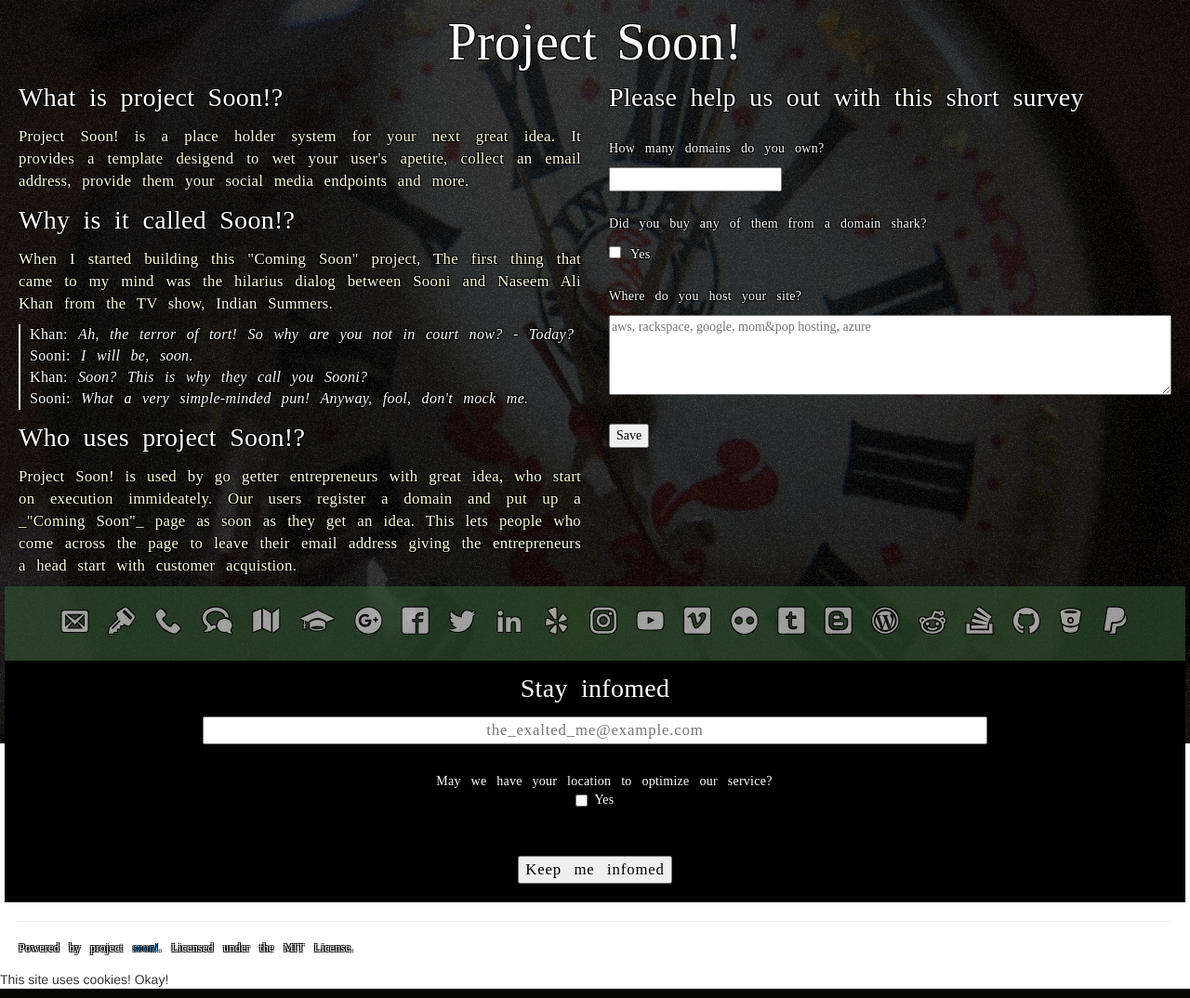
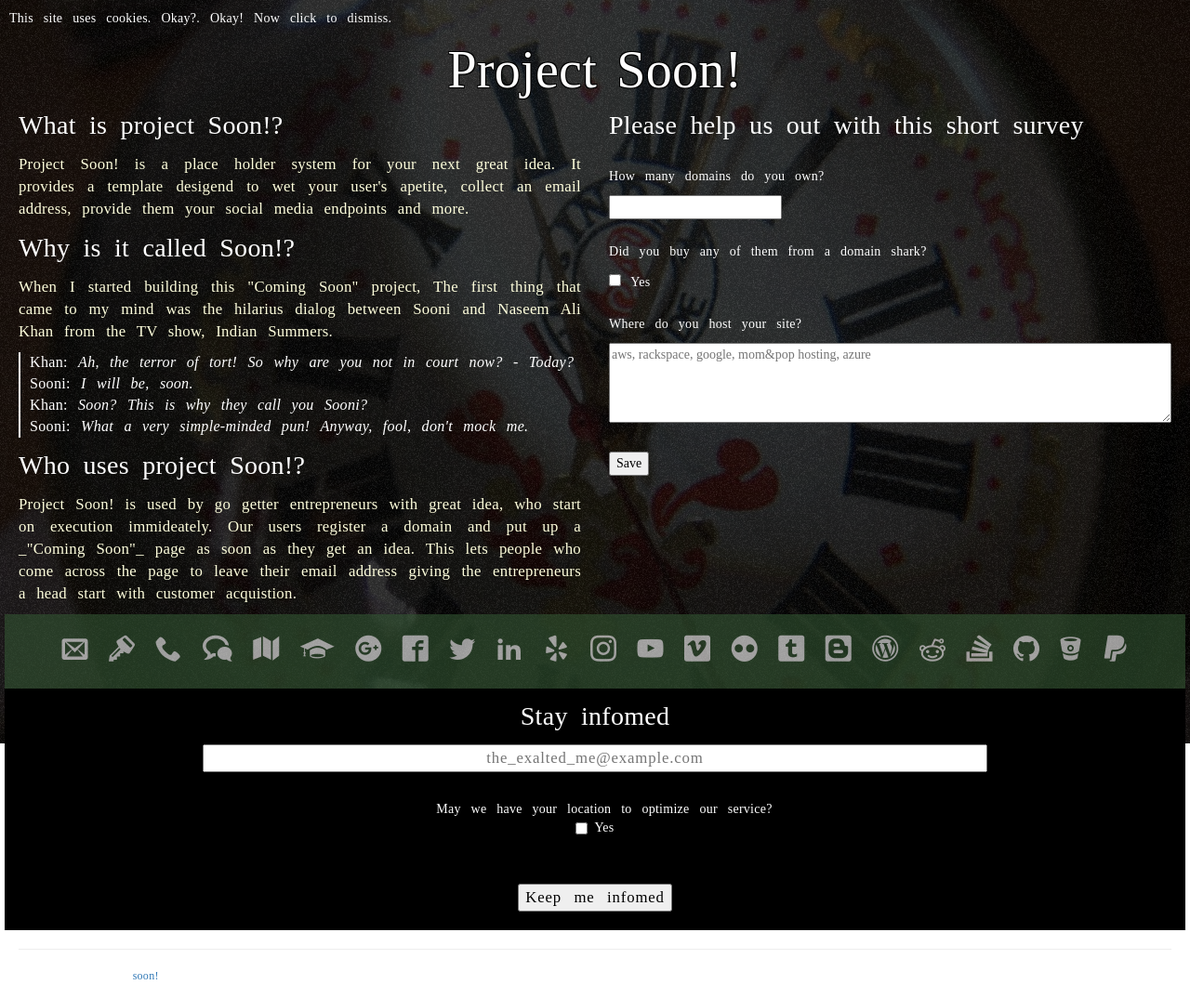
Before and after one commit to lordloh/sooni, a PHP site: page / in a window 1280 px wide. Shown: the whole page at 93% size. Run offline with PHP 8.4, Linux system fonts and the light colour scheme; some libraries are stand-ins or nearby versions; some web fonts are replaced.

Commit message:
Cookie Bar & jQuery UI

```diff
--- a/index.php
+++ b/index.php
@@ -162,8 +162,11 @@
         <div id="bg_image" class="full_screen"></div>
         <div id="black_box" class="full_screen"></div>
         <div id="noise_box" class="full_screen"></div>
-        <div id="clear_box" class="container-fluid ruqaa_font outline">
+        <div id="clear_box" class="container-fluid ruqaa_font">
             <div class="row">
+                <div class="col-md-12 col-lg-12 col-sm-12 col-xs-12 ui-state-highlight style" id="cookie_bar" style="padding:5px">
+                    <span class="ui-icon ui-icon-info"></span>This site uses cookies. Okay?. Okay! Now click to dismiss.
+                </div>
                 <div class="col-md-12 col-lg-12 col-sm-12 col-xs-12 center">
                     <span class="size_6 outline heading_1">Project Soon!</span>
                 </div>
@@ -228,12 +231,14 @@
                 </div>
             </div>
         </div>
-        <div class="cokie_bar">This site uses cookies! Okay!</div>
         <script src="https://ajax.googleapis.com/ajax/libs/jquery/3.1.1/jquery.min.js"></script>
         <script src="jqui/jquery-ui.js"></script>
         <script>
             var k;
             $(document).ready(function(){
+                $("#cookie_bar").click(function(){
+                    $(this).hide();
+                });
                 $("#submit_email").click(function(){
                     var email_obj={};
                     if ($.trim($("#email_id").val())!=""){
@@ -257,7 +262,6 @@
                     $("#error").hide();
                 });
                 //survey form
-
             });
 
             function ajax_survey(email_obj){
```
